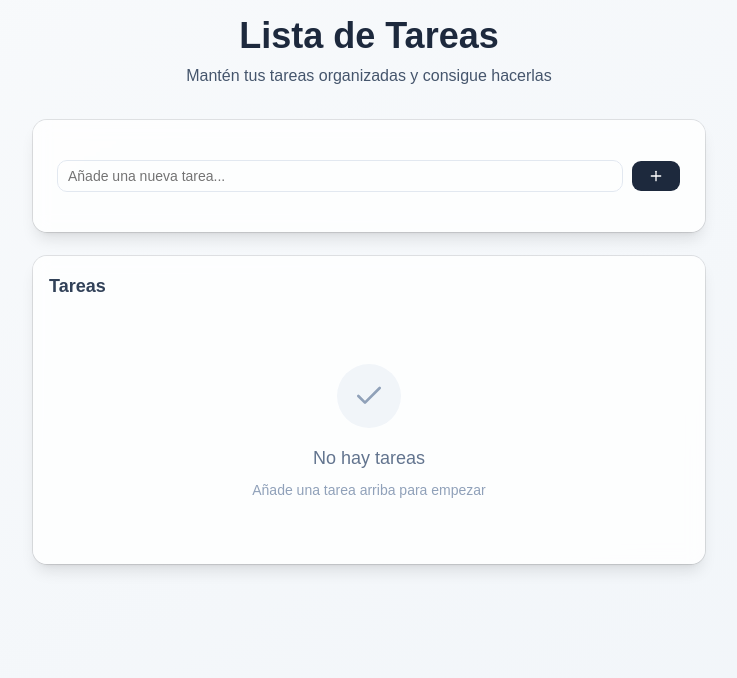
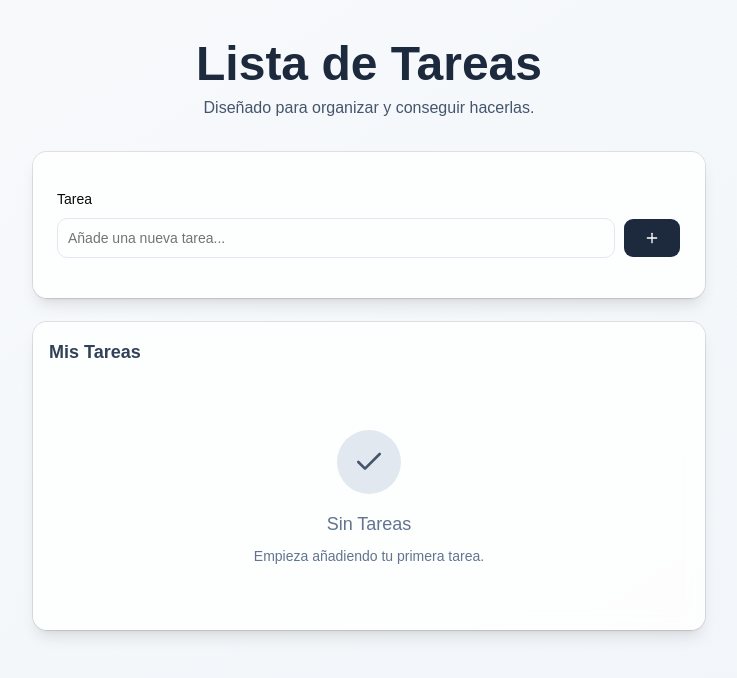
Before and after one commit to pipe753951/05-react-hooks-app, a React (Vite) app: page / in a window 1280 px wide. Shown: the top 678 px of the page, without its empty margins (271-1008 px from the left). Built offline with nearby package versions, Linux system fonts and the light colour scheme.

Commit message:
Fixing accessibility issues.

```diff
--- a/src/05-useReducer/TaskApp.tsx
+++ b/src/05-useReducer/TaskApp.tsx
@@ -3,9 +3,10 @@ import { useState } from "react";
 import { Plus, Trash2, Check } from "lucide-react";
 
 import { Button } from "@/components/ui/button";
+import { Card, CardContent, CardHeader, CardTitle } from "@/components/ui/card";
+import { Checkbox } from "@/components/ui/checkbox";
 import { Input } from "@/components/ui/input";
-import { Checkbox } from "@/components/ui/checkbox";
-import { Card, CardContent, CardHeader, CardTitle } from "@/components/ui/card";
+import { Label } from "@/components/ui/label";
 
 interface Todo {
   id: number;
@@ -37,32 +38,37 @@ export const TasksApp = () => {
   const totalCount = todos.length;
 
   return (
-    <div className="min-h-screen bg-linear-to-br from-slate-50 to-slate-100 p-4">
+    <div className="min-h-screen bg-linear-to-br from-slate-50 to-slate-100 p-10">
       <div className="mx-auto max-w-2xl">
         <div className="mb-8 text-center">
-          <h1 className="text-4xl font-bold text-slate-800 mb-2">
+          <h1 className="text-5xl font-bold text-slate-800 mb-2">
             Lista de Tareas
           </h1>
           <p className="text-slate-600">
-            Mantén tus tareas organizadas y consigue hacerlas
+            Diseñado para organizar y conseguir hacerlas.
           </p>
         </div>
 
         <Card className="mb-6 shadow-lg border-0 bg-white/80 backdrop-blur-sm">
           <CardContent className="p-6">
+            <Label htmlFor="todo" className="mb-3">
+              Tarea
+            </Label>
             <div className="flex gap-2">
               <Input
+                id="todo"
                 placeholder="Añade una nueva tarea..."
                 value={inputValue}
                 onChange={(event: React.ChangeEvent<HTMLInputElement>) =>
                   setInputValue(event.target.value)
                 }
                 onKeyDown={handleKeyPress}
-                className="flex-1 border-slate-200 focus:border-slate-400 focus:ring-slate-400"
+                className="flex-1 h-10 border-slate-200 focus:border-slate-400 focus:ring-slate-400"
               />
               <Button
                 onClick={addTodo}
-                className="bg-slate-800 hover:bg-slate-700 text-white px-4"
+                className="text-white h-10 px-5 bg-slate-800 cursor-pointer hover:bg-slate-700"
+                aria-label="Add todo"
               >
                 <Plus className="w-4 h-4" />
               </Button>
@@ -97,18 +103,20 @@ export const TasksApp = () => {
         <Card className="shadow-lg border-0 bg-white/80 backdrop-blur-sm">
           <CardHeader>
             <CardTitle className="text-lg font-semibold text-slate-700">
-              Tareas
+              Mis Tareas
             </CardTitle>
           </CardHeader>
           <CardContent>
             {todos.length === 0 ? (
               <div className="text-center py-12">
-                <div className="w-16 h-16 mx-auto mb-4 bg-slate-100 rounded-full flex items-center justify-center">
-                  <Check className="w-8 h-8 text-slate-400" />
+                <div className="w-16 h-16 mx-auto mb-4 bg-slate-200 rounded-full flex items-center justify-center">
+                  <Check className="w-8 h-8 text-slate-600" />
                 </div>
-                <p className="text-slate-500 text-lg mb-2">No hay tareas</p>
-                <p className="text-slate-400 text-sm">
-                  Añade una tarea arriba para empezar
+                <p className="text-slate-500 font-medium text-lg mb-2">
+                  Sin Tareas
+                </p>
+                <p className="text-slate-500 text-sm">
+                  Empieza añadiendo tu primera tarea.
                 </p>
               </div>
             ) : (
--- /dev/null
+++ b/src/components/ui/label.tsx
@@ -0,0 +1,22 @@
+import * as React from "react"
+import { Label as LabelPrimitive } from "radix-ui"
+
+import { cn } from "@/lib/utils"
+
+function Label({
+  className,
+  ...props
+}: React.ComponentProps<typeof LabelPrimitive.Root>) {
+  return (
+    <LabelPrimitive.Root
+      data-slot="label"
+      className={cn(
+        "flex items-center gap-2 text-sm leading-none font-medium select-none group-data-[disabled=true]:pointer-events-none group-data-[disabled=true]:opacity-50 peer-disabled:cursor-not-allowed peer-disabled:opacity-50",
+        className
+      )}
+      {...props}
+    />
+  )
+}
+
+export { Label }
```
